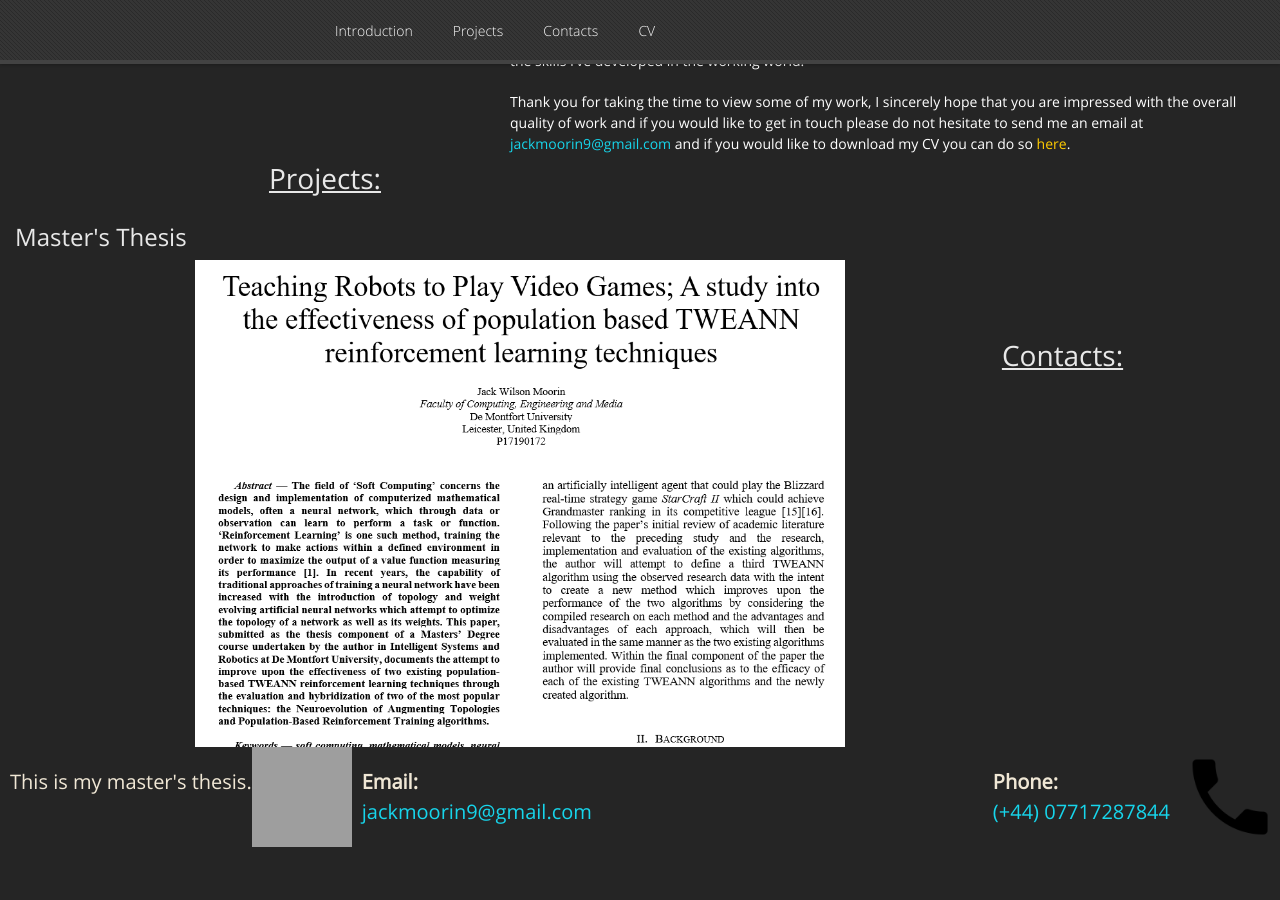
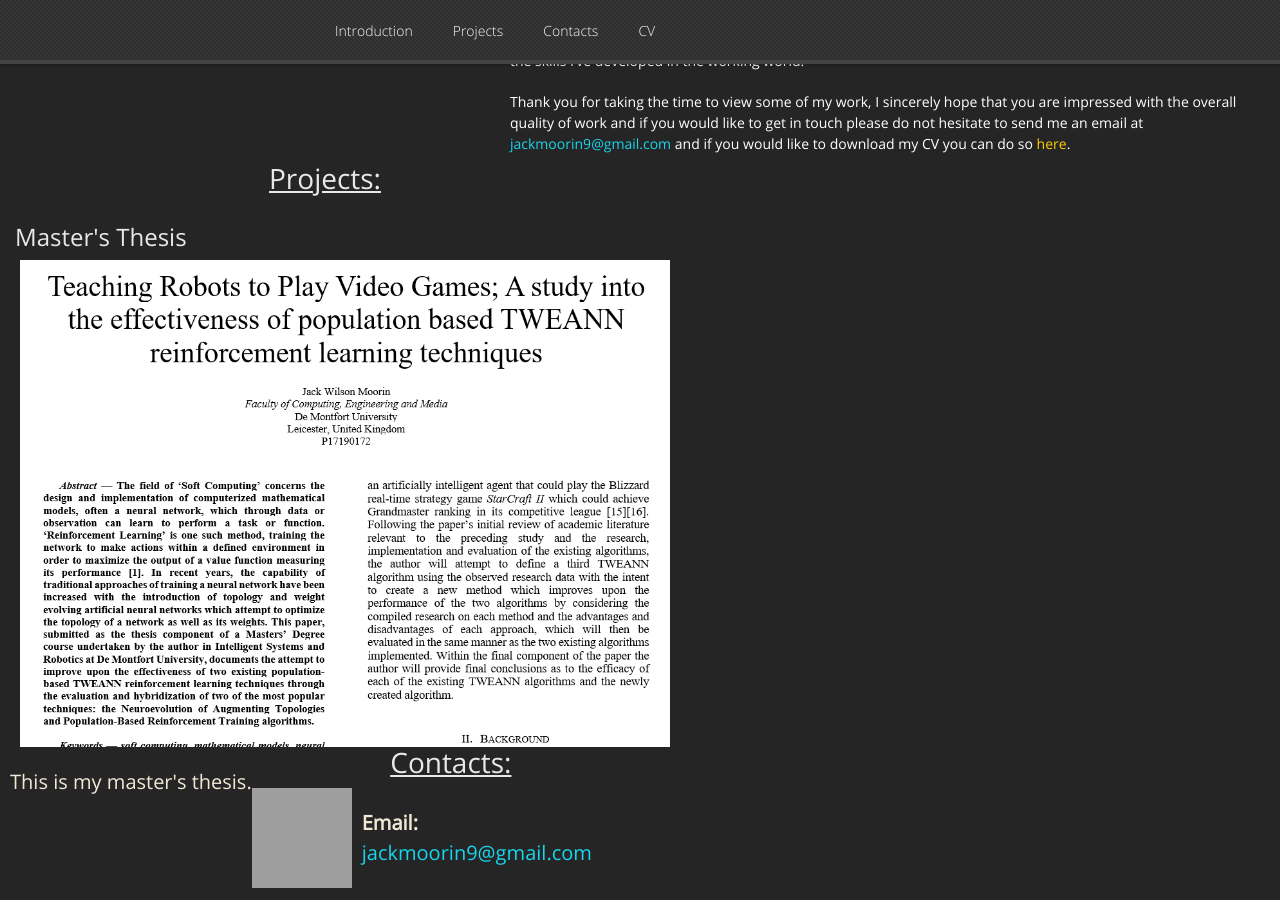
Before and after one commit to GamesProgrammingGrad2021/GamesProgrammingGrad2021.github.io, a Jekyll site: the page built from index.md, in a window 1280 px wide and 900 px high, scrolled down 1059 px. Built offline with Jekyll 4.4.1, drawn with Linux system fonts in a browser that asks for light colours; nearby versions of some CDN libraries; our own code applies the rules of GitHub Pages for plain Markdown files; before the commit the page ends 1906 px from its top, so only the background shows below that; grey boxes are pictures that could not be loaded.

Commit message:
Update default.html

```diff
--- a/_layouts/default.html
+++ b/_layouts/default.html
@@ -121,13 +121,14 @@
 
 			<!-- Master's Thesis -->
 			<h2 style="padding-top:20px; padding-left: 15px; text-align: left;">Master's Thesis</h2>
-			<img src="Thesis_Thumbnail.png" alt="Thesis_Thumbnail" style="align: left; float: left; padding-left: 30%;">
+			<img src="Thesis_Thumbnail.png" alt="Thesis_Thumbnail" style="align: left; float: left; padding-left: 20px;">
 			<p style="float: left; font-size: 20px; padding-left: 10px; padding-top: 20px;">This is my master's thesis.</p>
 		</div>
 	</div>
 	</section>
 
 	<!-- Contact -->
+	<section>
 	<div id="contacts">
 		<div class="contact">
 			<h1 style="padding-top:10px; text-align: center;"><u>Contacts:</u></h1>
@@ -137,5 +138,6 @@
 			<p style="float: right; font-size: 20px; padding-right: 10px; padding-top: 20px;"><b>Phone:</b><br><span style="color: #17d5eb;">(+44) 07717287844</span></p>
 		</div>
 	</div>
+	</section>
   </body>
 </html>
```
